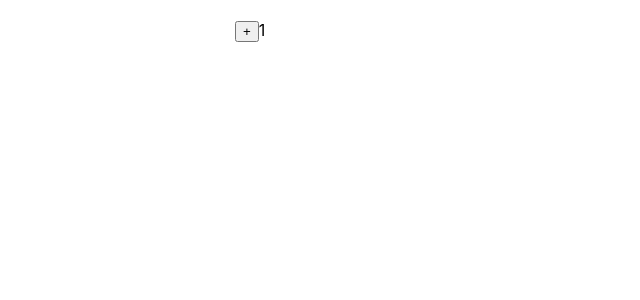
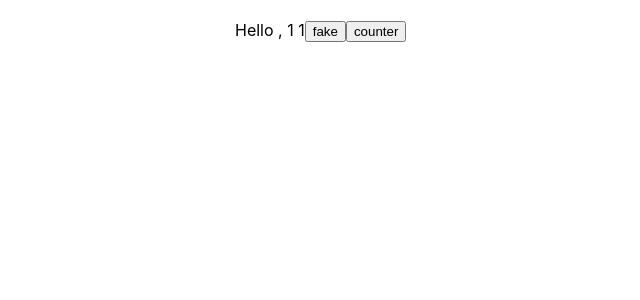
Before and after one commit to AShamshin/Accordion, a React (Create React App) app: page / in a window 1280 px wide. Shown: the top 300 px of the page, without its empty margins (105-745 px from the left). Built offline with nearby package versions, Linux system fonts and the light colour scheme.

Commit message:
useEffect основы

```diff
--- a/src/App.tsx
+++ b/src/App.tsx
@@ -11,6 +11,7 @@ import { Select } from './components/Select/Select';
 import { Example } from './components/memo/UseMemo';
 import { Example1 } from './components/memo/ReactMemo';
 import { Example2 } from './components/memo/UseState';
+import { SimpleExample } from './components/memo/UseEffect';
 
 function App() {
   let [ratingValue, setRatingValue] = useState<RatingValueType>(0);
@@ -76,7 +77,8 @@ function App() {
       {/* <UncontrolledRating /> */}
       {/* <Example1 /> */}
       {/* <Example /> */}
-      <Example2 />
+      {/* <Example2 /> */}
+      <SimpleExample />
     </div>
   );
 }
--- /dev/null
+++ b/src/components/memo/UseEffect.tsx
@@ -0,0 +1,30 @@
+import { useState, useEffect } from 'react';
+export const SimpleExample = () => {
+  const [fake, setFake] = useState(1);
+  const [counter, setCounter] = useState(1);
+
+  console.log('SimpleExample');
+
+  useEffect(() => {
+    console.log('useEffect every render');
+    document.title = counter.toString();
+  });
+
+  useEffect(() => {
+    console.log('useEffect only first render');
+    document.title = counter.toString();
+  }, []);
+
+  useEffect(() => {
+    console.log('useEffect first render and every counter change');
+    document.title = counter.toString();
+  }, [counter]);
+
+  return (
+    <>
+      Hello , {counter} {fake}
+      <button onClick={() => setFake(fake + 1)}>fake</button>
+      <button onClick={() => setCounter(counter + 1)}>counter</button>
+    </>
+  );
+};
```
